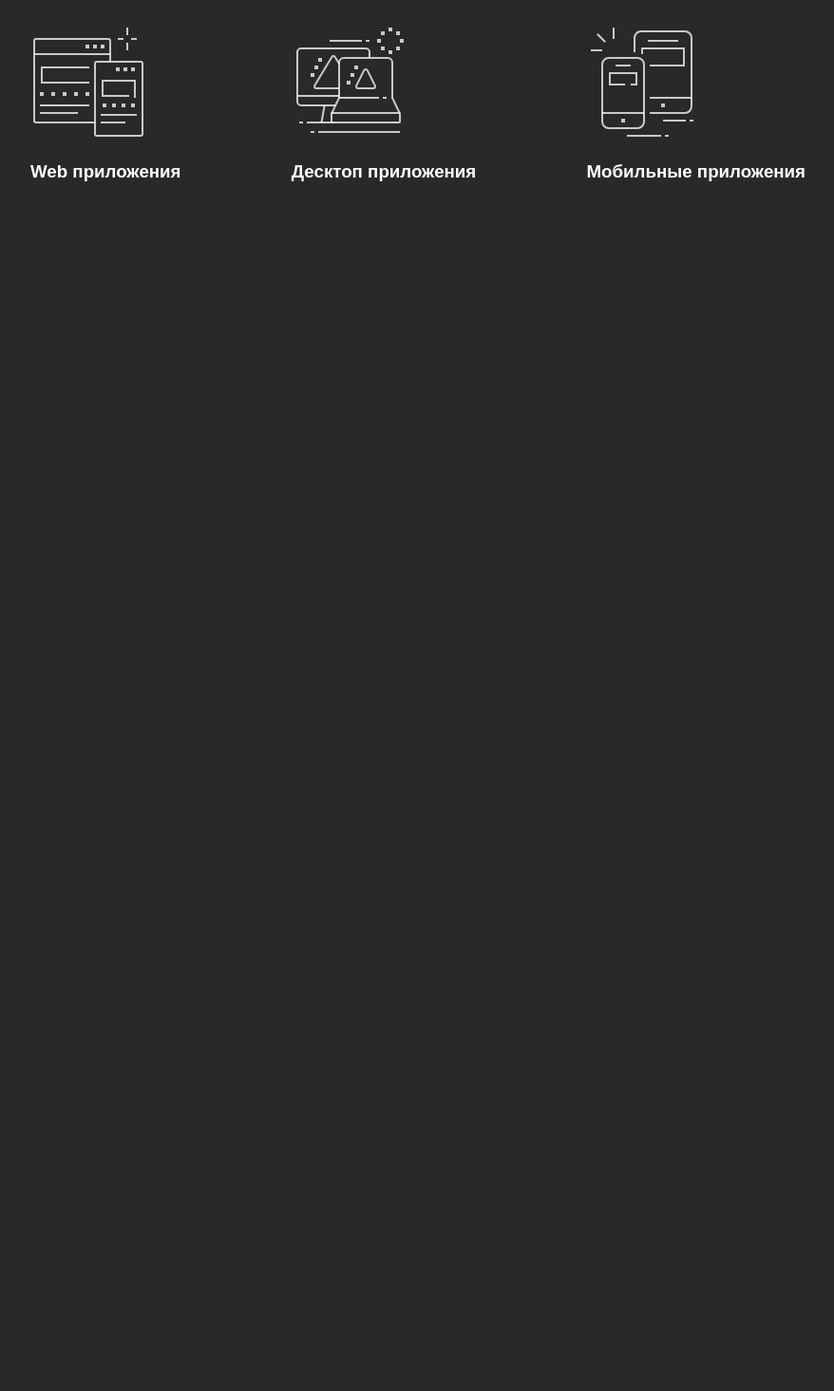
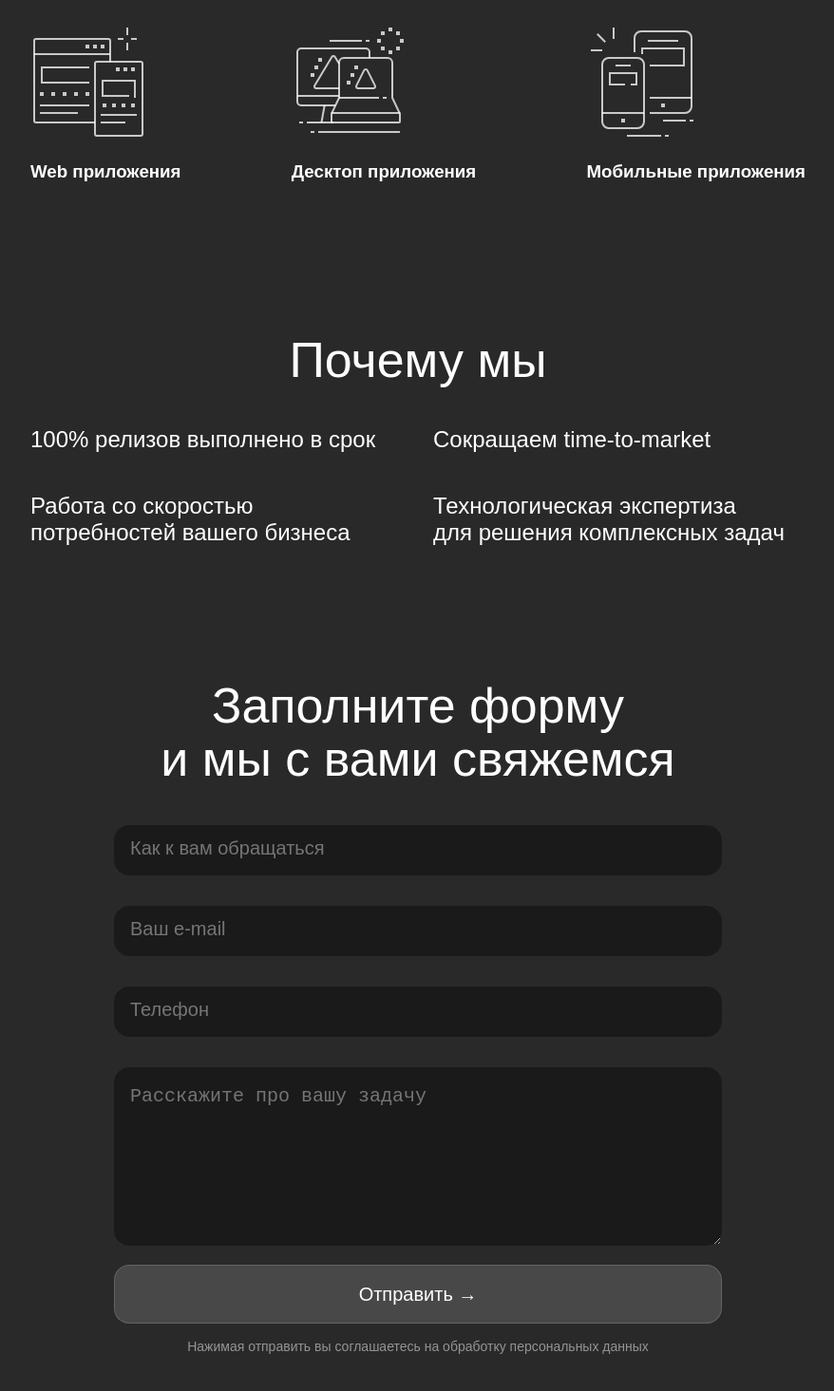
Before and after one commit to Tema-Bash/React-proj, a React (Create React App) app: page / in a window 1280 px wide. Shown: the part 963-2428 px from the top of the page at 95% size, without its empty margins (200-1078 px from the left). Before the commit the page ends 1182 px from the top, so only its background shows below. Built offline with nearby package versions, Linux system fonts and the light colour scheme.

Commit message:
form & lead components

```diff
--- a/src/App.js
+++ b/src/App.js
@@ -1,12 +1,14 @@
 import './App.css';
 
-import WebIcon from './assets/directions-web.svg'
-import PcIcon from './assets/directions-PC.svg'
-import MobileIcon from './assets/directions-mobile.svg'
+import WebIcon from './assets/directions-web.svg';
+import PcIcon from './assets/directions-PC.svg';
+import MobileIcon from './assets/directions-mobile.svg';
 
 import Navbar from './components/Navbar/Navbar';
 import Lead from './components/Lead/Lead';
 import Directions from './components/Directions/Directions';
+import About from './components/About/About';
+import Form from './components/Form/Form';
 
 const navbarLinks=[
   {url: "#", title: "hitech@digit.com"},
@@ -20,12 +22,23 @@ const directionsList=[
   {imageSrc: {MobileIcon}, title: "Мобильные приложения", alt: "Мобильные приложения"},
 ]
 
+const aboutList=[
+  {pos: 1, advantage: "100% релизов выполнено в срок"},
+  {pos: 2, advantage: "Сокращаем time-to-market"},
+  {pos: 3, advantage: "Работа со скоростью потребностей вашего бизнеса"},
+  {pos: 4, advantage: "Технологическая экспертиза для решения комплексных задач"},
+]
+
+
+
 function App() {
   return (
   <div className="Aapp">
     <Navbar navbarLinks={navbarLinks}/>
-    <Lead /*leadTitle={"Хайтекдиджит"} leadSubtitle={"Разработка программных продуктов с высокой степенью НИОКР"}*//>
+    <Lead leadTitle={"Хайтекдиджит"} leadSubtitle={"Разработка программных продуктов \nс высокой степенью НИОКР"}/>
     <Directions directionsList={directionsList}/>
+    <About aboutList={aboutList}/>
+    <Form/>
   </div>
   );
 }
--- /dev/null
+++ b/src/components/About/About.css
@@ -0,0 +1,37 @@
+.about {
+  max-width: 816px;
+  margin: 140px auto 0;
+  color: white;
+  font-family: 'Rubik', sans-serif;
+}
+
+.about__item {
+  font-size: 24px;
+  font-style: normal;
+  font-weight: 400;
+  line-height: 28px;
+  letter-spacing: 0em;
+  text-align: left;
+}
+
+.about__list {
+  list-style-type: none;
+  padding: 0;
+  margin: 42px 0 0;
+  display: grid;
+  grid-template-columns: repeat(auto-fill, minmax(392px, 1fr));
+  grid-template-rows: repeat(auto-fill, minmax(28px, 1fr));
+  row-gap: 42px;
+  column-gap: 32px;
+}
+
+.about__title {
+  font-size: 52px;
+  font-style: normal;
+  font-weight: 500;
+  line-height: 56px;
+  letter-spacing: 0em;
+  text-align: center;
+  padding: 0;
+  margin: 0;
+}
--- /dev/null
+++ b/src/components/About/About.js
@@ -0,0 +1,19 @@
+import React from 'react'
+import "./About.css"
+
+const About = ({aboutList}) => {
+  return (
+    <section class="about">
+    <h2 class="about__title">Почему мы</h2>
+    <ul class="about__list">
+    {aboutList.map((item) => {
+        return (
+        <li className="about__item" key={item.pos}>{item.advantage}</li>
+        );
+      })}
+    </ul>
+  </section>
+  )
+}
+
+export default About
--- a/src/components/Directions/Directions.js
+++ b/src/components/Directions/Directions.js
@@ -10,7 +10,6 @@ const Directions = ({directionsList}) => {
       {directionsList.map((item) => {
         return (
         <li className="directions__card" key={item.title}>
-          {console.log(item.imageSrc)}
             <img className="directions__icon" src={Object.values(item.imageSrc)} alt={item.alt}/>
             <h3 className="directions__description">{item.title}</h3>
         </li>
--- /dev/null
+++ b/src/components/Form/Form.css
@@ -0,0 +1,99 @@
+.form {
+  color: white;
+  font-family: 'Rubik', sans-serif;
+  margin: 140px auto 90px;
+  max-width: 640px;
+}
+
+.form__input {
+  background: #1A1A1A;
+  border: 1px solid #1A1A1A;
+  border-radius: 16px;
+  width: 100%;
+  margin-bottom: 32px;
+  padding: 18px 16px;
+  color: white;
+  box-sizing: border-box;
+}
+
+::-webkit-input-placeholder {
+  font-size: 20px;
+  font-style: normal;
+  font-weight: 400;
+  line-height: 24px;
+  letter-spacing: 0em;
+  text-align: left;
+}
+
+::-moz-placeholder {
+  font-size: 20px;
+  font-style: normal;
+  font-weight: 400;
+  line-height: 24px;
+  letter-spacing: 0em;
+  text-align: left;
+}/* Firefox 19+ */
+:-moz-placeholder {
+  font-size: 20px;
+  font-style: normal;
+  font-weight: 400;
+  line-height: 24px;
+  letter-spacing: 0em;
+  text-align: left;
+}/* Firefox 18- */
+:-ms-input-placeholder {
+  font-size: 20px;
+  font-style: normal;
+  font-weight: 400;
+  line-height: 24px;
+  letter-spacing: 0em;
+  text-align: left;
+}
+
+.form__input_type_about {
+  margin-bottom: 16px;
+}
+
+.form__submit {
+  background: rgba(255, 255, 255, 0.15);
+  backdrop-filter: blur(40px);
+  border: 1px solid rgba(255, 255, 255, 0.15);
+  border-radius: 16px;
+  width: 100%;
+  margin-bottom: 15px;
+  padding: 18px 16px;
+  color: #fff;
+  font-size: 20px;
+  font-style: normal;
+  font-weight: 500;
+  line-height: 24px;
+  letter-spacing: 0em;
+  text-align: center;
+  transition: 0.3s;
+}
+
+.form__submit:hover {
+  background: #fff;
+  color: #000;
+}
+
+.form__title {
+  font-size: 52px;
+  font-style: normal;
+  font-weight: 500;
+  line-height: 56px;
+  letter-spacing: 0em;
+  text-align: center;
+  margin: 0 0 42px;
+}
+
+.form__warning {
+  font-size: 14px;
+  font-style: normal;
+  font-weight: 400;
+  line-height: 18px;
+  letter-spacing: 0em;
+  text-align: center;
+  color: rgba(255, 255, 255, 0.5);
+  margin: 0;
+}
--- /dev/null
+++ b/src/components/Form/Form.js
@@ -0,0 +1,18 @@
+import React from 'react'
+import "./Form.css"
+
+const Form = () => {
+  return (
+    <section className="form">
+    <h2 className="form__title">Заполните форму и мы с вами cвяжемся</h2>
+    <input className="form__input form__input_type_name" name="" id="" placeholder="Как к вам обращаться" type="text" />
+    <input className="form__input form__input_type_email" name="" id="" placeholder="Ваш e-mail" type="email" />
+    <input className="form__input form__input_type_number" name="" id="" placeholder="Телефон" type="tel" />
+    <textarea className="form__input form__input_type_about" placeholder="Расскажите про вашу задачу" name="" id="" cols="30" rows="10"></textarea>
+    <button className="form__submit" aria-label="Отправить" type="submit">Отправить &rarr;</button>
+    <p className="form__warning">Нажимая отправить вы соглашаетесь на обработку персональных данных</p>
+  </section>
+  )
+}
+
+export default Form
--- a/src/components/Lead/Lead.css
+++ b/src/components/Lead/Lead.css
@@ -26,6 +26,7 @@
   letter-spacing: 0em;
   text-align: center;
   margin: 16px 0 0 0;
+  white-space: pre-line;
 }
 
 .lead__button {
@@ -42,6 +43,7 @@
   background: rgba(255, 255, 255, 0.15);
   border-radius: 1000px;
   border: 0px;
+  transition: 0.3s;
 }
 
 .lead__button:hover {
--- a/src/components/Lead/Lead.js
+++ b/src/components/Lead/Lead.js
@@ -1,11 +1,11 @@
 import React from 'react'
 import "./Lead.css"
 
-const Lead = (leadTitle, leadSubtitle) => {
+const Lead = ({leadTitle, leadSubtitle}) => {
   return (
     <section className="lead">
-    <h1 className="lead__title">Хайтекдиджит</h1>
-    <p className="lead__subtitle">Разработка программных продуктов <br/>с высокой степенью НИОКР </p>
+    <h1 className="lead__title">{leadTitle}</h1>
+    <p className="lead__subtitle">{leadSubtitle}</p>
     <button className="lead__button" aria-label="Обсудить проект" type="button">Обсудить проект</button>
   </section>
   )
--- a/src/components/Navbar/Navbar.css
+++ b/src/components/Navbar/Navbar.css
@@ -1,7 +1,7 @@
 .navbar {
   display: flex;
   position: sticky;
-  top: 0;
+  top: 16px;
   justify-content: space-between;
   font-family: 'Rubik', sans-serif;
   margin: 16px 40px 0;
--- a/src/components/Navbar/Navbar.js
+++ b/src/components/Navbar/Navbar.js
@@ -9,7 +9,7 @@ const Navbar = ({navbarLinks}) => {
         {navbarLinks.map((item) => {
           return (
           <li className="navbar__item" key={item.title}>
-            <a className="navbar__link" href={item.url}>{item.title}</a>
+            <a className="navbar__link" href={item.url}>{item.title}</a>   {/**/}
           </li>
           );
         })}
```
